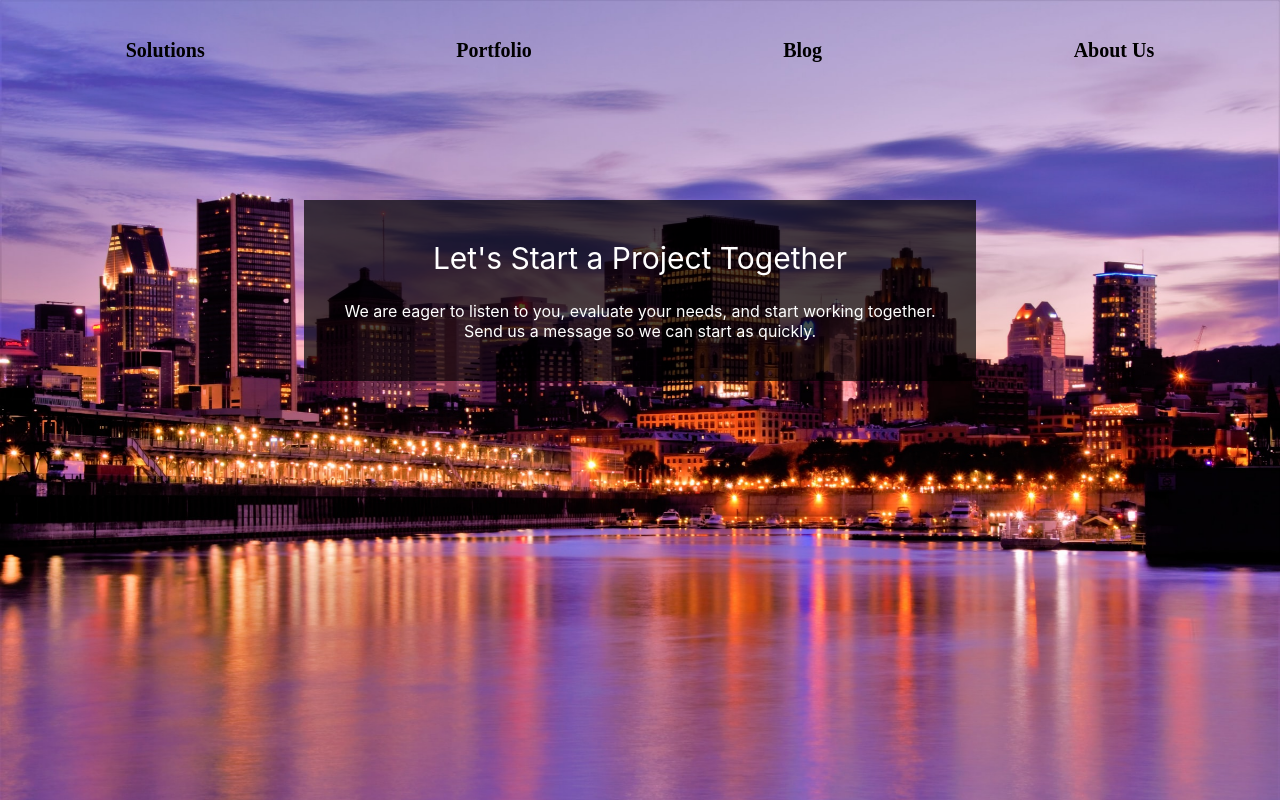
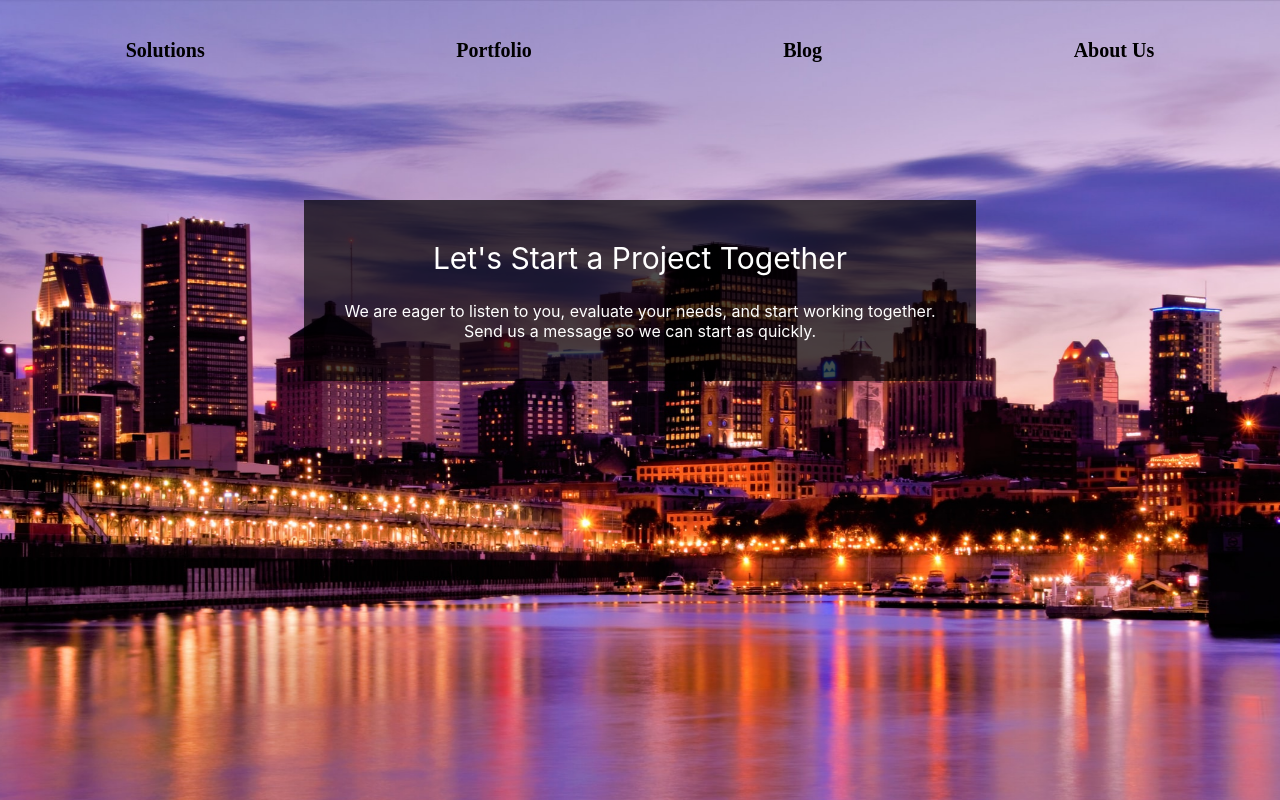
Before and after one commit to Ajmasta/sophia, a Next.js app: page /contact in a window 1280 px wide. Shown: the top 800 px of the page. Built offline with nearby package versions, Linux system fonts and the light colour scheme.

Commit message:
changed background to fixed

```diff
--- a/components/fixedBackground.js
+++ b/components/fixedBackground.js
@@ -21,7 +21,7 @@ const FixedBackground = (props) => {
 return (
 <>
     <div className={styles.specialScroll} >
-    <img src="/images/montrealNight2.jpg" className={styles.image} style={{minHeight:height}} />
+    <img src="/images/montrealNight2.jpg" className={styles.image}  />
     {props.children}
     </div>
 
--- a/components/fixedBackground.module.css
+++ b/components/fixedBackground.module.css
@@ -17,7 +17,7 @@
 .image {
   object-fit: cover;
   width: 100%;
-  min-height: 120%;
+  min-height: 120% !important;
   position: fixed;
   top: 0;
   left: 0;
```
